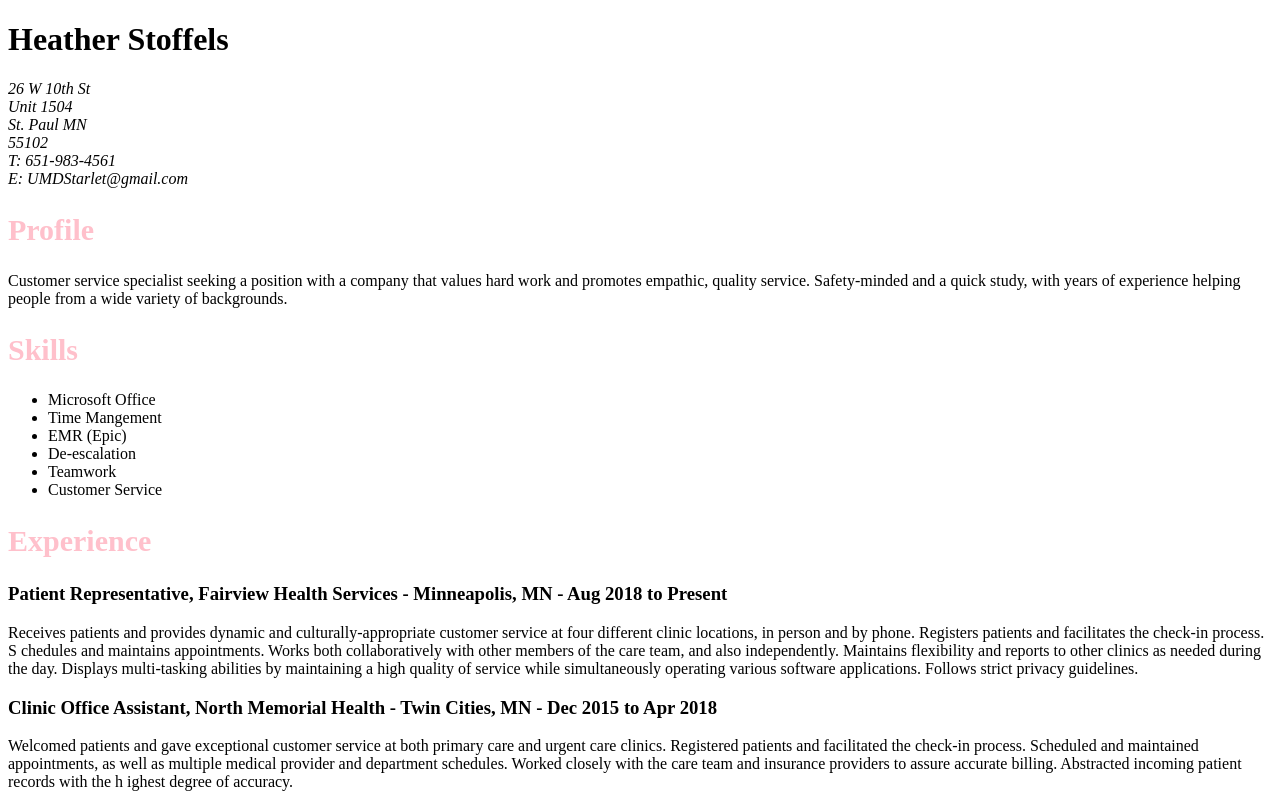
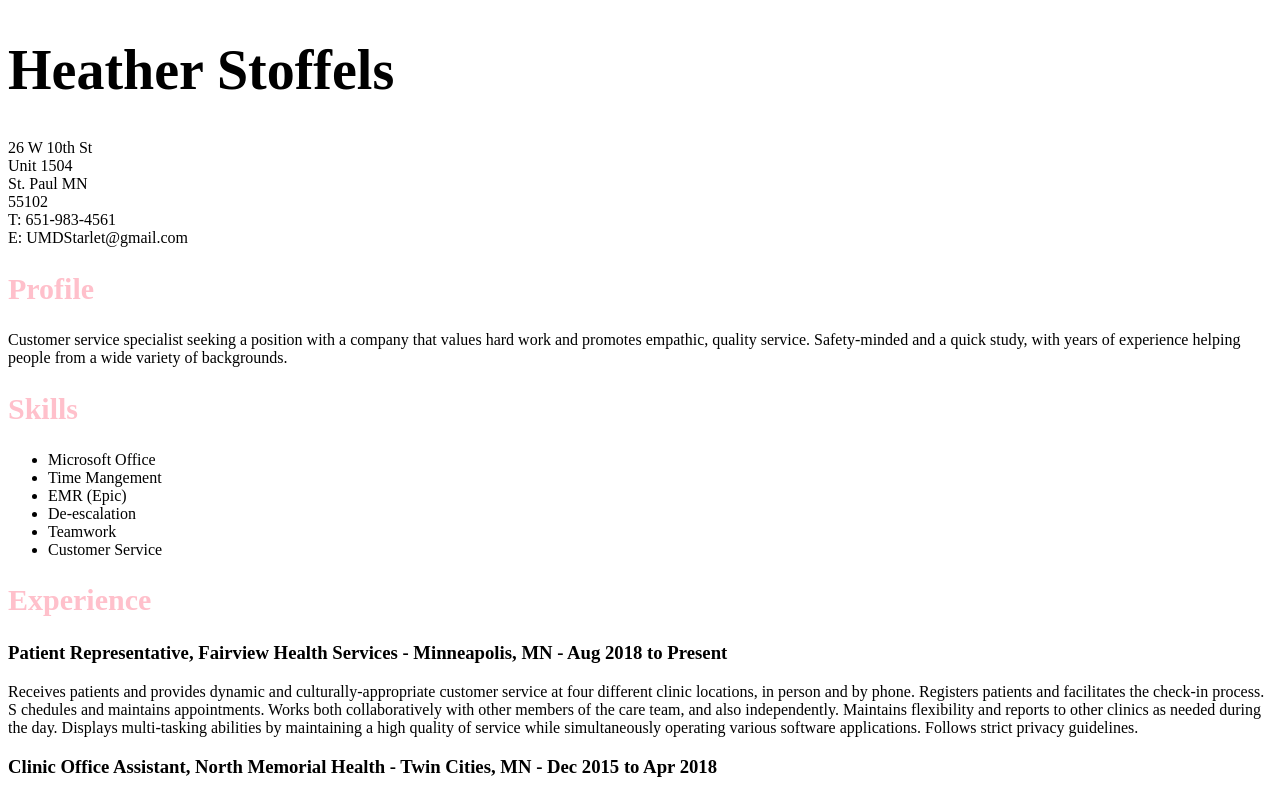
Before and after one commit to HeatherStoffels/HeatherStoffels.github.io, a plain HTML site: page index.html in a window 1280 px wide. Shown: the top 794 px of the page. Drawn offline with Linux system fonts and the light colour scheme.

Commit message:
3 changes

```diff
--- a/style.css
+++ b/style.css
@@ -1,4 +1,15 @@
+h1 {
+	Color: Black;
+	font-size: 56px;
+
+}
+
+
+
 h2 {
 	color: pink;
 	font-size: 30px;
 }
+address {
+	font-style: normal;
+}
```
